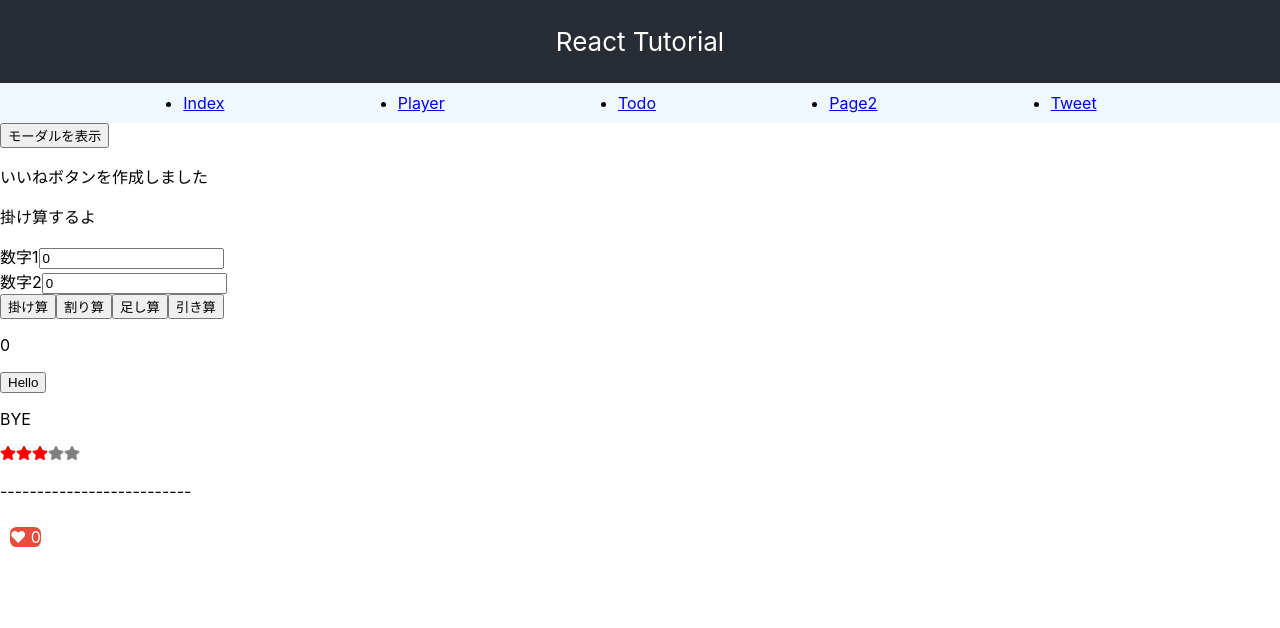
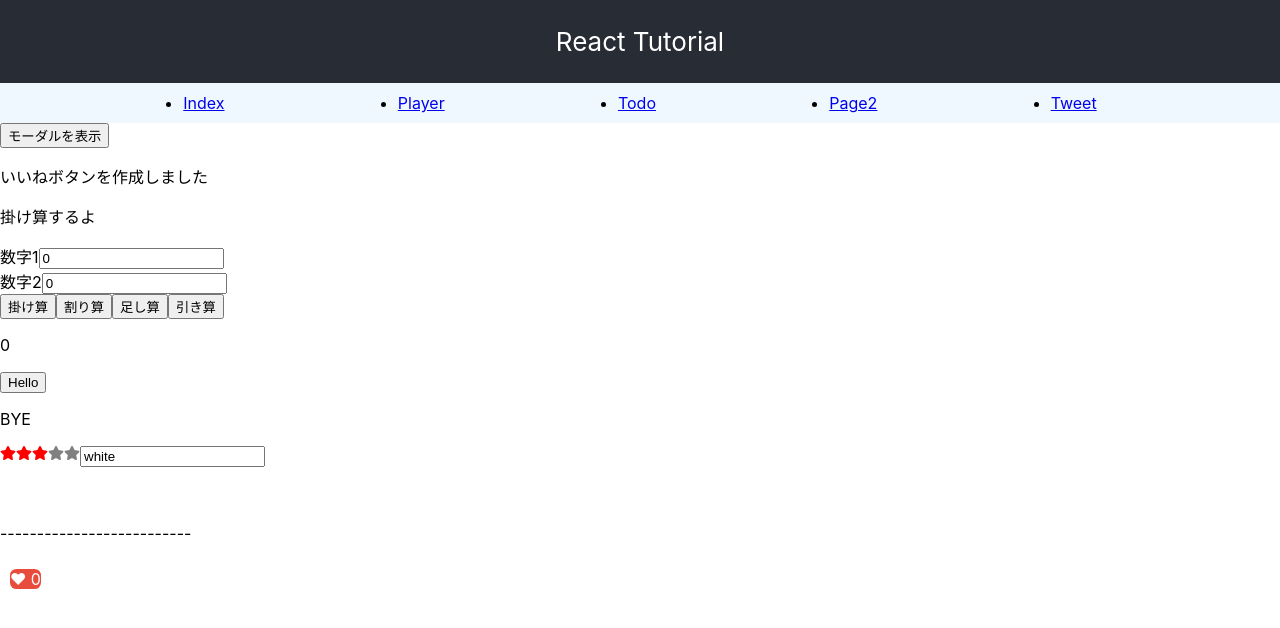
Before and after one commit to Kou-ISK/react-tutorial, a React (Create React App) app: page / in a window 1280 px wide. Shown: the top 628 px of the page. Built offline with nearby package versions, Linux system fonts and the light colour scheme.

Commit message:
feat: 入力された値によって文字色を変更する処理を追加

```diff
--- a/src/components/PlayerInput.tsx
+++ b/src/components/PlayerInput.tsx
@@ -12,7 +12,6 @@ export const PlayerInput = ({ addPlayerToList, show, handleShow }: { addPlayerTo
             setPositionValue(position.positionList[Number(positionNumRef.current.value) - 1].position);
         }
     }
-    // TODO エラーを解消する
     const addPlayer = useCallback(() => {
         if (positionNumRef.current && positionRef.current && nameRef.current) {
             addPlayerToList({
--- a/src/hooks/useTodo.ts
+++ b/src/hooks/useTodo.ts
@@ -51,3 +51,5 @@ export const useTodo = () => {
     // 作成した関数を返す
     return { todoList, toggleTodoListItemStatus, addTodoListItem, deleteTodoListItem };
 };
+
+// React Hooksについて　https://qiita.com/seira/items/fccdf4e73c59c491558d
--- a/src/pages/MainPage.tsx
+++ b/src/pages/MainPage.tsx
@@ -15,7 +15,21 @@ export const MainPage = () => {
             <Calc num1={num1} num2={num2} />
             <HelloWorldButton />
             <StarRating totalStars={5} />
+            <ChangeColor />
             <p>--------------------------</p >
         </>
     );
 }
+
+export const ChangeColor = () => {
+    const [color, setColor] = useState("white");
+    const setNewColor = (color: string) => {
+        setColor(color)
+    }
+    return (
+        <>
+            <input className={color} value={color} onChange={(event) => setNewColor(event.target.value)} />
+            <p style={{ color: color }}>色が変わります</p >
+        </>
+    )
+}
```
